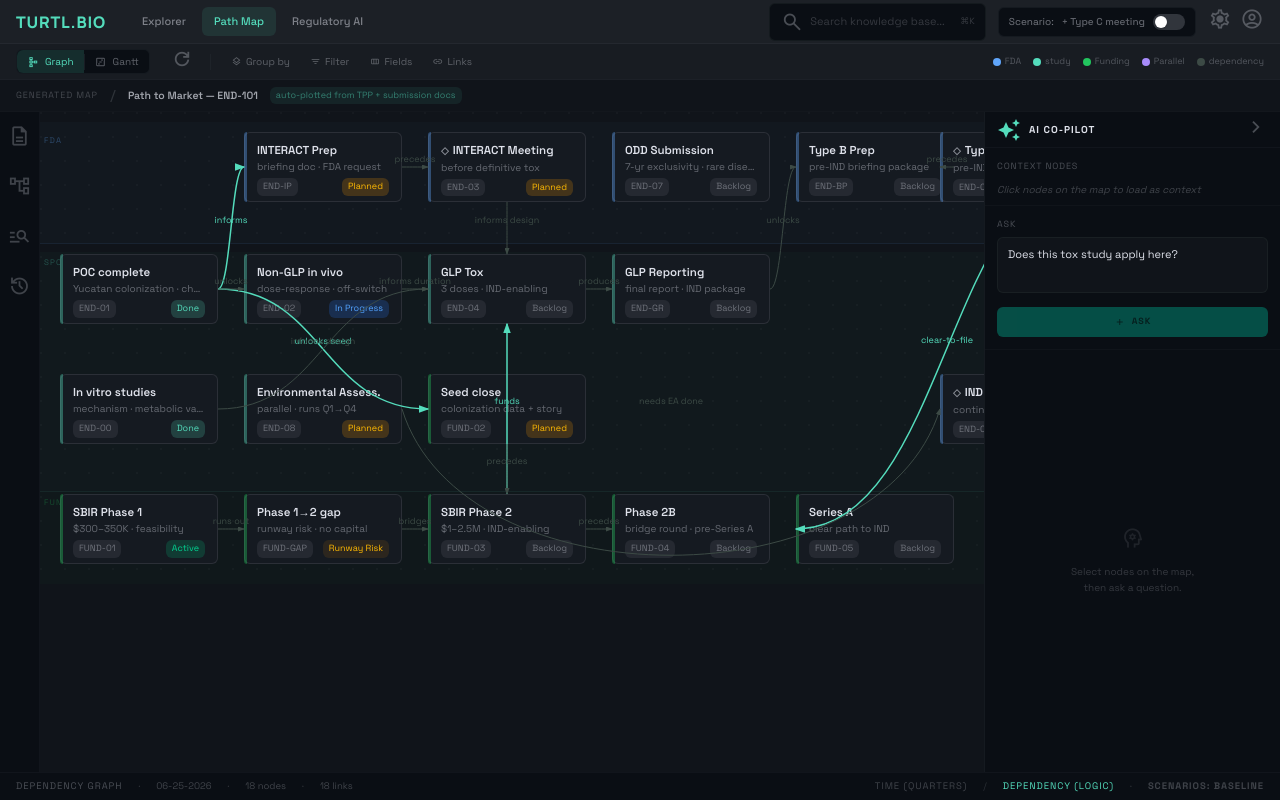
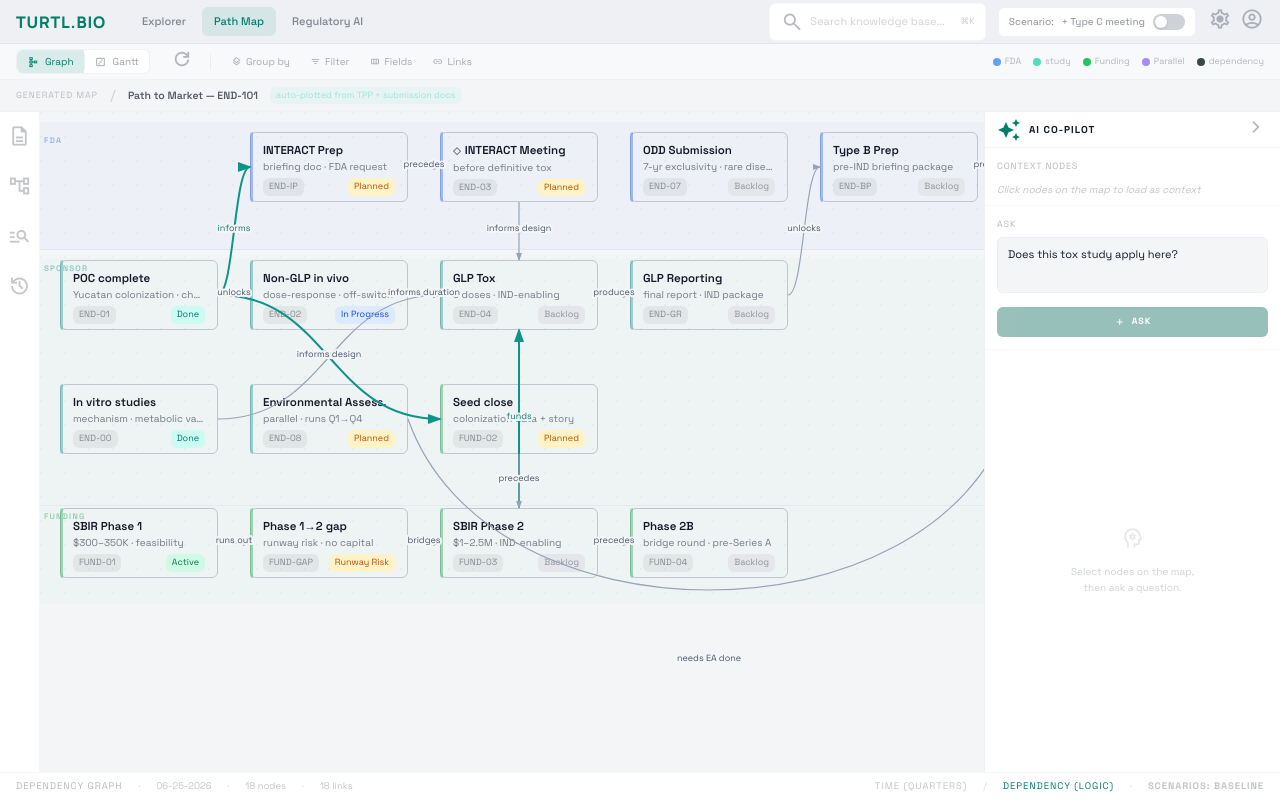
Before and after one commit to axie22/Turtl.Bio, a Next.js app in the folder turtl.bio/: page /workspace in a window 1280 px wide. Both pictures are taken after a click on the button "Path Map". Built offline with nearby package versions, Linux system fonts and the light colour scheme.

Commit message:
Change to light mode, fix graph

```diff
--- a/turtl.bio/app/globals.css
+++ b/turtl.bio/app/globals.css
@@ -45,25 +45,25 @@
   --radius-3xl: calc(var(--radius) + 12px);
   --radius-4xl: calc(var(--radius) + 16px);
 
-  /* Workspace design tokens */
-  --color-ws-bg: #10141a;
-  --color-ws-lowest: #0a0e14;
-  --color-ws-low: #181c22;
-  --color-ws-mid: #1c2026;
-  --color-ws-high: #262a31;
-  --color-ws-highest: #31353c;
-  --color-ws-bright: #353940;
-  --color-ws-teal: #54dcbc;
-  --color-ws-teal-dark: #00af91;
-  --color-ws-text: #dfe2eb;
-  --color-ws-text-dim: #bbcac3;
-  --color-ws-outline: #86948e;
-  --color-ws-outline-dim: #3c4a45;
-  --color-ws-on-teal: #00382d;
-  --color-ws-on-teal-dark: #003a2f;
-  --color-ws-error: #ffb4ab;
-  --color-ws-secondary: #a0d0c1;
-  --color-ws-secondary-ctr: #204f43;
+  /* Workspace design tokens — light theme */
+  --color-ws-bg: #f4f5f7;
+  --color-ws-lowest: #ffffff;
+  --color-ws-low: #f8f9fb;
+  --color-ws-mid: #eef0f4;
+  --color-ws-high: #e4e6ea;
+  --color-ws-highest: #ced1d8;
+  --color-ws-bright: #b8bcc6;
+  --color-ws-teal: #007f6a;
+  --color-ws-teal-dark: #006454;
+  --color-ws-text: #111827;
+  --color-ws-text-dim: #374151;
+  --color-ws-outline: #6b7280;
+  --color-ws-outline-dim: #d1d5db;
+  --color-ws-on-teal: #ffffff;
+  --color-ws-on-teal-dark: #ffffff;
+  --color-ws-error: #dc2626;
+  --color-ws-secondary: #2e7d6a;
+  --color-ws-secondary-ctr: #d1f0ea;
   --font-headline: 'Manrope', sans-serif;
   --font-label: 'Space Grotesk', sans-serif;
   --font-serif: var(--font-instrument-serif);
@@ -175,5 +175,5 @@
 /* Workspace: Scrollbar */
 .ws-scrollbar::-webkit-scrollbar { width: 4px; height: 4px; }
 .ws-scrollbar::-webkit-scrollbar-track { background: transparent; }
-.ws-scrollbar::-webkit-scrollbar-thumb { background: #31353c; border-radius: 2px; }
-.ws-scrollbar::-webkit-scrollbar-thumb:hover { background: rgba(84, 220, 188, 0.4); }
+.ws-scrollbar::-webkit-scrollbar-thumb { background: #ced1d8; border-radius: 2px; }
+.ws-scrollbar::-webkit-scrollbar-thumb:hover { background: rgba(0, 127, 106, 0.4); }
--- a/turtl.bio/components/workspace/PathMap/ContextPage.tsx
+++ b/turtl.bio/components/workspace/PathMap/ContextPage.tsx
@@ -195,7 +195,7 @@ function CompetitorCard({ item }: { item: CompetitorItem }) {
           <span className={`font-label text-[8.5px] font-medium ${s.text}`}>{item.statusLabel}</span>
         </div>
       </div>
-      <div className="p-2 bg-ws-bg/40 rounded-sm border border-ws-highest/15">
+      <div className="p-2 bg-ws-high/40 rounded-sm border border-ws-highest/30">
         <span className="font-label text-[8.5px] uppercase tracking-widest text-ws-text/25 mr-1">Outcome:</span>
         <span className="font-label text-[9.5px] text-ws-text/50">{item.outcome}</span>
       </div>
--- a/turtl.bio/components/workspace/PathMap/GraphView.tsx
+++ b/turtl.bio/components/workspace/PathMap/GraphView.tsx
@@ -23,6 +23,11 @@ function nodeY(n: MapNode) { return ROW_Y[n.row]; }
 function nodeCX(n: MapNode) { return nodeX(n) + CARD_W / 2; }
 function nodeCY(n: MapNode) { return nodeY(n) + CARD_H / 2; }
 
+// Extra vertical space below the canvas so the Env Assess wide arc is visible
+const ARC_OVERHANG = 90;
+// Y coordinate where the wide arc dips — clear of all nodes
+const ARC_Y = CANVAS_H + 45;
+
 function getEdgePath(src: MapNode, tgt: MapNode): string {
   const sx = nodeX(src); const sy = nodeY(src);
   const tx = nodeX(tgt); const ty = nodeY(tgt);
@@ -43,22 +48,28 @@ function getEdgePath(src: MapNode, tgt: MapNode): string {
     return `M ${scx},${y1} C ${scx},${my} ${tcx},${my} ${tcx},${y2}`;
   }
 
-  // Long-span horizontal edge (3+ columns apart, same row) → wide arc below cluster
-  // Used for Env Assess → IND Submission so it doesn't tangle the cluster
+  // Long-span forward edge (3+ cols apart, same or adjacent row) → wide arc below cluster
+  // Env Assess (col 1) → IND Submission (col 5); avoids tangling through nodes
   if (tgt.col - src.col >= 3 && Math.abs(src.row - tgt.row) <= 1) {
     const x1 = sx + CARD_W;
     const x2 = tx;
-    const arcY = CANVAS_H + 22; // dips cleanly below all nodes
-    return `M ${x1},${scy} C ${x1 + 60},${arcY} ${x2 - 60},${arcY} ${x2},${tcy}`;
+    return `M ${x1},${scy} C ${x1 + 80},${ARC_Y} ${x2 - 80},${ARC_Y} ${x2},${tcy}`;
   }
 
-  // Default → right-to-left cubic bezier (same-row, diagonal up/down)
+  // Default → right-to-left cubic bezier (forward, same-row or diagonal)
   const x1 = sx + CARD_W; const x2 = tx;
   const mx = (x1 + x2) / 2;
   return `M ${x1},${scy} C ${mx},${scy} ${mx},${tcy} ${x2},${tcy}`;
 }
 
 function getEdgeLabelPoint(src: MapNode, tgt: MapNode): { x: number; y: number } {
+  // Wide arc: place label at the arc's visual nadir so it doesn't overlap nodes
+  if (tgt.col - src.col >= 3 && Math.abs(src.row - tgt.row) <= 1) {
+    return {
+      x: (nodeCX(src) + nodeCX(tgt)) / 2,
+      y: ARC_Y + 14,
+    };
+  }
   return { x: (nodeCX(src) + nodeCX(tgt)) / 2, y: (nodeCY(src) + nodeCY(tgt)) / 2 };
 }
 
@@ -85,8 +96,8 @@ function NodeCard({ node, isSelected, onClick }: NodeCardProps) {
       <div
         className="h-full rounded-sm border flex flex-col justify-between transition-all duration-150"
         style={{
-          backgroundColor: "#151a21",
-          borderColor: isSelected ? laneColor : "rgba(49,53,60,0.8)",
+          backgroundColor: "var(--color-ws-lowest)",
+          borderColor: isSelected ? laneColor : "rgba(180,185,196,0.8)",
           boxShadow: isSelected
             ? `0 0 0 1px ${laneColor}44, 0 0 12px ${laneColor}22`
             : "none",
@@ -106,7 +117,10 @@ function NodeCard({ node, isSelected, onClick }: NodeCardProps) {
             )}
             {node.label}
           </div>
-          <div className="font-label text-[10px] text-ws-text/40 mt-0.5 truncate">
+          <div
+            className="font-label text-[10px] mt-0.5 truncate"
+            style={{ color: "rgba(17,24,39,0.55)" }}
+          >
             {node.subtitle}
           </div>
         </div>
@@ -116,8 +130,8 @@ function NodeCard({ node, isSelected, onClick }: NodeCardProps) {
           <span
             className="font-label text-[9px] px-1.5 py-0.5 rounded-sm"
             style={{
-              backgroundColor: "rgba(49,53,60,0.6)",
-              color: "rgba(223,226,235,0.4)",
+              backgroundColor: "rgba(0,0,0,0.05)",
+              color: "rgba(17,24,39,0.45)",
             }}
           >
             {node.id}
@@ -149,15 +163,15 @@ function EdgeLayer({ nodes, edges }: EdgeLayerProps) {
     <svg
       className="absolute inset-0 pointer-events-none"
       width={CANVAS_W}
-      height={CANVAS_H + 60}
+      height={CANVAS_H + ARC_OVERHANG}
       style={{ overflow: "visible", zIndex: 1 }}
     >
       <defs>
         <marker id="arr" markerWidth="7" markerHeight="5" refX="6" refY="2.5" orient="auto">
-          <polygon points="0 0, 7 2.5, 0 5" fill="#3c4a45" />
+          <polygon points="0 0, 7 2.5, 0 5" fill="#94a3b8" />
         </marker>
         <marker id="arr-bold" markerWidth="7" markerHeight="5" refX="6" refY="2.5" orient="auto">
-          <polygon points="0 0, 7 2.5, 0 5" fill="#54dcbc" />
+          <polygon points="0 0, 7 2.5, 0 5" fill="#0d9488" />
         </marker>
         <marker id="arr-tc" markerWidth="7" markerHeight="5" refX="6" refY="2.5" orient="auto">
           <polygon points="0 0, 7 2.5, 0 5" fill="#f59e0b" />
@@ -172,8 +186,9 @@ function EdgeLayer({ nodes, edges }: EdgeLayerProps) {
         const path = getEdgePath(src, tgt);
         const mid = getEdgeLabelPoint(src, tgt);
         const isTypeC = edge.scenario === "typeC";
-        const strokeColor = isTypeC ? "#f59e0b99" : edge.bold ? "#54dcbc" : "#3c4a45";
+        const strokeColor = isTypeC ? "#d97706" : edge.bold ? "#0d9488" : "#94a3b8";
         const markerId = isTypeC ? "arr-tc" : edge.bold ? "arr-bold" : "arr";
+        const labelFill = isTypeC ? "#b45309" : edge.bold ? "#0d7a70" : "#475569";
 
         return (
           <g key={i}>
@@ -181,20 +196,25 @@ function EdgeLayer({ nodes, edges }: EdgeLayerProps) {
               d={path}
               fill="none"
               stroke={strokeColor}
-              strokeWidth={edge.bold ? 1.5 : 1}
+              strokeWidth={edge.bold ? 2 : 1.2}
               strokeDasharray={isTypeC ? "4 3" : undefined}
               markerEnd={`url(#${markerId})`}
             />
             {edge.label && (
               <text
                 x={mid.x}
-                y={mid.y - 5}
+                y={mid.y}
                 textAnchor="middle"
                 className="font-label"
                 style={{
                   fontSize: 9,
-                  fill: isTypeC ? "#f59e0b" : edge.bold ? "#54dcbc" : "#3c4a45",
                   fontFamily: "'Space Grotesk', sans-serif",
+                  fill: labelFill,
+                  // White halo so labels are legible over nodes and edges
+                  paintOrder: "stroke fill",
+                  stroke: "rgba(244,245,247,0.95)",
+                  strokeWidth: 4,
+                  strokeLinejoin: "round",
                 }}
               >
                 {edge.label}
@@ -227,31 +247,31 @@ export function GraphView({ typeCEnabled, selectedNodes, onNodeClick }: GraphVie
   );
 
   return (
-    <div className="flex-1 overflow-auto relative" style={{ backgroundColor: "#10141a" }}>
-      {/* Canvas */}
+    <div className="flex-1 overflow-auto relative" style={{ backgroundColor: "var(--color-ws-bg)" }}>
+      {/* Canvas — extended height to accommodate the below-cluster arc */}
       <div
         className="relative"
-        style={{ width: CANVAS_W, height: CANVAS_H, minWidth: CANVAS_W }}
+        style={{ width: CANVAS_W, height: CANVAS_H + ARC_OVERHANG, minWidth: CANVAS_W }}
       >
         {/* Lane swim lane backgrounds */}
-        <div className="absolute inset-0 pointer-events-none flex flex-col" style={{ width: CANVAS_W, height: CANVAS_H }}>
-          {/* FDA lane band (rows 0) */}
-          <div style={{ position: "absolute", top: ROW_Y[0] - 10, height: ROW_Y[1] - ROW_Y[0], width: "100%", backgroundColor: "rgba(96,165,250,0.025)", borderBottom: "1px solid rgba(96,165,250,0.08)" }} />
+        <div className="absolute inset-0 pointer-events-none" style={{ width: CANVAS_W, height: CANVAS_H }}>
+          {/* FDA lane band (row 0) */}
+          <div style={{ position: "absolute", top: ROW_Y[0] - 10, height: ROW_Y[1] - ROW_Y[0], width: "100%", backgroundColor: "rgba(37,99,235,0.03)", borderBottom: "1px solid rgba(37,99,235,0.08)" }} />
           {/* Sponsor lane band (rows 1–2) */}
-          <div style={{ position: "absolute", top: ROW_Y[1] - 2, height: ROW_Y[3] - ROW_Y[1], width: "100%", backgroundColor: "rgba(84,220,188,0.018)", borderBottom: "1px solid rgba(84,220,188,0.07)" }} />
+          <div style={{ position: "absolute", top: ROW_Y[1] - 2, height: ROW_Y[3] - ROW_Y[1], width: "100%", backgroundColor: "rgba(13,148,136,0.025)", borderBottom: "1px solid rgba(13,148,136,0.07)" }} />
           {/* Funding lane band (row 3) */}
-          <div style={{ position: "absolute", top: ROW_Y[3] - 2, height: CANVAS_H - ROW_Y[3] + 4, width: "100%", backgroundColor: "rgba(34,197,94,0.02)" }} />
+          <div style={{ position: "absolute", top: ROW_Y[3] - 2, height: CANVAS_H - ROW_Y[3] + 4, width: "100%", backgroundColor: "rgba(22,163,74,0.025)" }} />
           {/* Lane labels */}
-          <div style={{ position: "absolute", top: ROW_Y[0] + 2, left: 4, fontSize: 8, color: "rgba(96,165,250,0.35)", fontFamily: "'Space Grotesk', sans-serif", letterSpacing: "0.15em", textTransform: "uppercase", writingMode: "horizontal-tb" }}>FDA</div>
-          <div style={{ position: "absolute", top: ROW_Y[1] + 2, left: 4, fontSize: 8, color: "rgba(84,220,188,0.3)", fontFamily: "'Space Grotesk', sans-serif", letterSpacing: "0.15em", textTransform: "uppercase" }}>Sponsor</div>
-          <div style={{ position: "absolute", top: ROW_Y[3] + 2, left: 4, fontSize: 8, color: "rgba(34,197,94,0.3)", fontFamily: "'Space Grotesk', sans-serif", letterSpacing: "0.15em", textTransform: "uppercase" }}>Funding</div>
+          <div style={{ position: "absolute", top: ROW_Y[0] + 2, left: 4, fontSize: 8, color: "rgba(37,99,235,0.45)", fontFamily: "'Space Grotesk', sans-serif", letterSpacing: "0.15em", textTransform: "uppercase", fontWeight: 600 }}>FDA</div>
+          <div style={{ position: "absolute", top: ROW_Y[1] + 2, left: 4, fontSize: 8, color: "rgba(13,148,136,0.45)", fontFamily: "'Space Grotesk', sans-serif", letterSpacing: "0.15em", textTransform: "uppercase", fontWeight: 600 }}>Sponsor</div>
+          <div style={{ position: "absolute", top: ROW_Y[3] + 2, left: 4, fontSize: 8, color: "rgba(22,163,74,0.45)", fontFamily: "'Space Grotesk', sans-serif", letterSpacing: "0.15em", textTransform: "uppercase", fontWeight: 600 }}>Funding</div>
         </div>
 
         {/* Grid dots background */}
         <svg className="absolute inset-0 pointer-events-none" width={CANVAS_W} height={CANVAS_H}>
           <defs>
             <pattern id="dots" x="0" y="0" width="24" height="24" patternUnits="userSpaceOnUse">
-              <circle cx="1" cy="1" r="0.8" fill="rgba(49,53,60,0.4)" />
+              <circle cx="1" cy="1" r="0.8" fill="rgba(0,0,0,0.07)" />
             </pattern>
           </defs>
           <rect width={CANVAS_W} height={CANVAS_H} fill="url(#dots)" />
--- a/turtl.bio/components/workspace/PathMap/data.ts
+++ b/turtl.bio/components/workspace/PathMap/data.ts
@@ -32,13 +32,13 @@ export const PROGRAM_SUBTITLE = "auto-plotted from TPP + submission docs";
 export const PROGRAM_DATE = "06-25-2026";
 
 // ─── Grid constants ────────────────────────────────────────────────────────────
-// 6 columns × 4 rows
+// 6 columns × 4 rows — 190px column pitch, 32px gap between cards
 export const CARD_W = 158;
 export const CARD_H = 70;
-export const COL_X = [20, 204, 388, 572, 756, 900];
-export const ROW_Y = [20, 142, 262, 382];
-export const CANVAS_W = 1090;
-export const CANVAS_H = 470;
+export const COL_X = [20, 210, 400, 590, 780, 970];
+export const ROW_Y = [20, 148, 272, 396];
+export const CANVAS_W = 1160;
+export const CANVAS_H = 490;
 
 // ─── Nodes ────────────────────────────────────────────────────────────────────
 //
@@ -212,7 +212,7 @@ export const NODES: MapNode[] = [
     subtitle: "clear path to IND",
     lane: "funding",
     status: "backlog",
-    col: 4, row: 3,
+    col: 5, row: 3,
     ganttStart: 3.75, ganttDuration: 0.25,
     ganttShiftOnTypeC: 0.25,
   },
@@ -324,18 +324,18 @@ export const STATUS_CONFIG: Record<
   NodeStatus,
   { label: string; bg: string; text: string }
 > = {
-  done:           { label: "Done",         bg: "bg-ws-teal/20",      text: "text-ws-teal" },
-  "in-progress":  { label: "In Progress",  bg: "bg-blue-500/20",     text: "text-blue-400" },
-  active:         { label: "Active",       bg: "bg-emerald-500/20",  text: "text-emerald-400" },
-  planned:        { label: "Planned",      bg: "bg-amber-500/20",    text: "text-amber-400" },
-  backlog:        { label: "Backlog",      bg: "bg-ws-highest/60",   text: "text-ws-text/40" },
-  "runway-risk":  { label: "Runway Risk",  bg: "bg-amber-500/10",    text: "text-amber-400" },
+  done:           { label: "Done",         bg: "bg-teal-100",        text: "text-teal-700" },
+  "in-progress":  { label: "In Progress",  bg: "bg-blue-100",        text: "text-blue-700" },
+  active:         { label: "Active",       bg: "bg-emerald-100",     text: "text-emerald-700" },
+  planned:        { label: "Planned",      bg: "bg-amber-100",       text: "text-amber-700" },
+  backlog:        { label: "Backlog",      bg: "bg-ws-high",         text: "text-ws-text/40" },
+  "runway-risk":  { label: "Runway Risk",  bg: "bg-amber-100",       text: "text-amber-700" },
 };
 
 export const LANE_COLOR: Record<NodeLane, string> = {
-  funding: "#22c55e",
-  sponsor: "#54dcbc",
-  fda:     "#60a5fa",
+  funding: "#16a34a",
+  sponsor: "#0d9488",
+  fda:     "#2563eb",
 };
 
 // ─── Copilot canned response ──────────────────────────────────────────────────
```
Also changed, not shown: turtl.bio/components/workspace/PathMap/GanttView.tsx (+4 -4 lines).
